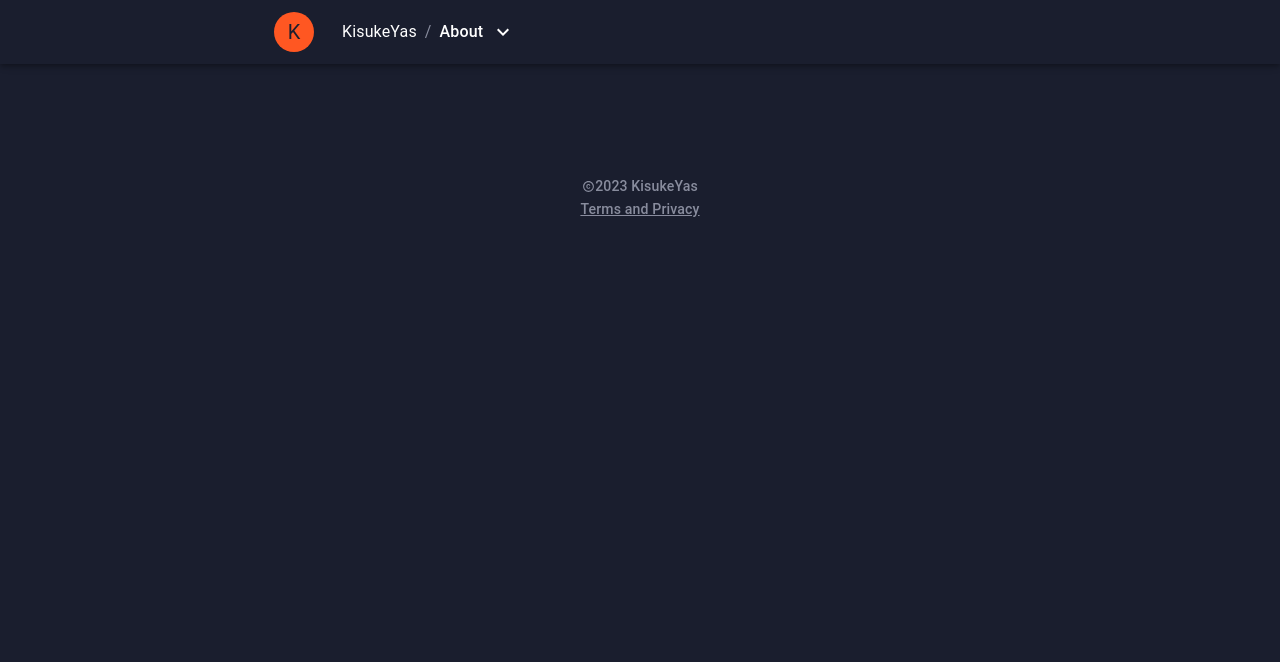
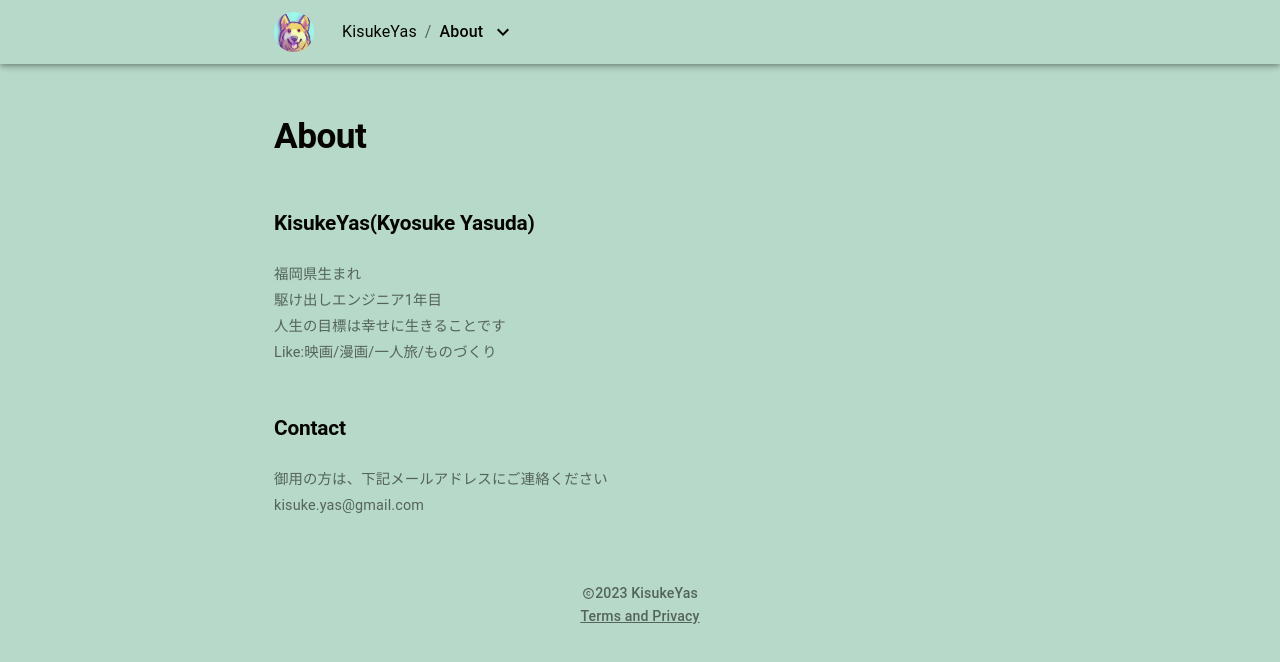
Before and after one commit to Kisukeyas/yasuda-page, a Next.js app: page /about in a window 1280 px wide. Shown: the top 662 px of the page. Built offline with nearby package versions, Linux system fonts and the light colour scheme.

Commit message:
fix: about page

```diff
--- a/components/Header.tsx
+++ b/components/Header.tsx
@@ -11,7 +11,6 @@ import {
   Toolbar,
   Typography,
 } from '@mui/material'
-import { deepOrange } from '@mui/material/colors'
 import Link from 'next/link'
 import { useRouter } from 'next/router'
 import { useCallback, useEffect, useState } from 'react'
@@ -59,7 +58,7 @@ function Header() {
     event.stopPropagation()
   }
   return (
-    <AppBar position='fixed' sx={{ background: 'rgba(26,30,46,.5)' }}>
+    <AppBar position='fixed' sx={{ background: 'rgba(182,217,201, .5)' }}>
       <Toolbar sx={{ maxWidth: '780px', width: '100%', margin: '0 auto' }}>
         <IconButton
           size='large'
@@ -69,14 +68,14 @@ function Header() {
           sx={{ mr: 2 }}
           onClick={() => router.push('/')}
         >
-          <Avatar sx={{ bgcolor: deepOrange[500] }}>K</Avatar>
+          <Avatar sx={{ bg: 'linear-gradient(#ffbc47,#ff7c4c)' }} src={'/images/avatar/dog1.png'} />
         </IconButton>
-        <Breadcrumbs aria-label='breadcrumb' sx={{ color: 'rgba(228,232,250,.55)' }}>
-          <Link style={{ color: '#fff', textDecoration: 'none' }} href='/'>
+        <Breadcrumbs aria-label='breadcrumb' sx={{ color: 'rgba(6,4,0,.55)' }}>
+          <Link style={{ color: '#060400', textDecoration: 'none' }} href='/'>
             KisukeYas
           </Link>
           {router.pathname.replace('/', '') !== '' && (
-            <Typography sx={{ fontWeight: '500', color: '#fff' }}>
+            <Typography sx={{ fontWeight: '500', color: '#060400' }}>
               {
                 selectHeaderPathName[
                   router.pathname.replace('/', '') as 'timeline' | 'portfolio' | 'about'
@@ -88,11 +87,11 @@ function Header() {
         <Box sx={{ position: 'relative' }}>
           {isOpenMenu ? (
             <IconButton onClick={() => closeModal}>
-              <KeyboardArrowUpIcon style={{ color: 'white' }} />
+              <KeyboardArrowUpIcon style={{ color: '#060400' }} />
             </IconButton>
           ) : (
             <IconButton onClick={(event) => handleClick(event)}>
-              <KeyboardArrowDownIcon style={{ color: 'white' }} />
+              <KeyboardArrowDownIcon style={{ color: '#060400' }} />
             </IconButton>
           )}
           {isOpenMenu && (
@@ -103,7 +102,7 @@ function Header() {
                 left: '-40px',
                 top: '40px',
                 width: '140px',
-                background: '#2b3047',
+                background: '#eeebda',
                 borderRadius: '12px',
                 padding: '6px',
                 fontSize: '.95rem',
@@ -122,8 +121,8 @@ function Header() {
                     width: '100%',
                     color:
                       router.pathname.replace('/', '') === item.pathName
-                        ? 'white'
-                        : 'rgba(228,232,250,.55)',
+                        ? '#060400'
+                        : 'rgba(6,4,0,.55)',
                     textDecoration: 'none',
                     textAlign: 'left',
                   }}
--- a/components/TimelineItem.tsx
+++ b/components/TimelineItem.tsx
@@ -28,7 +28,7 @@ const TimelineItem: FC<Props> = ({ children, publishedAt, path }) => {
           top: '2px',
           left: '-9px',
           backgroundColor: '#4f536a',
-          border: '4px solid #1a1e2e',
+          border: '4px solid #b6d9c9',
         }}
       ></Box>
       <Typography
@@ -44,7 +44,7 @@ const TimelineItem: FC<Props> = ({ children, publishedAt, path }) => {
           zIndex: '2',
           fontSize: '.95rem',
           borderRadius: '14px',
-          background: '#2b3047',
+          background: '#eeebda',
           boxShadow: '0 1px 2px rgba(0,0,0,.1)',
           textDecoration: 'none',
           marginTop: '1rem',
--- a/components/YearTimelineBox.tsx
+++ b/components/YearTimelineBox.tsx
@@ -33,7 +33,7 @@ const YearTimelineBox: FC<Props> = ({ year }) => {
             top: '10px',
             bottom: '0',
             width: '2px',
-            background: 'rgba(232,231,255,.09)',
+            background: 'rgba(6,4,0,.5)',
           },
           '@media (max-width:425px)': {
             marginTop: '1rem',
@@ -49,7 +49,7 @@ const YearTimelineBox: FC<Props> = ({ year }) => {
               path={item.path}
               publishedAt={publishedDate.format('MMM DD')}
             >
-              <Typography sx={{ color: 'white', fontWeight: '700' }}>{item.title}</Typography>
+              <Typography sx={{ color: '#060400', fontWeight: '700' }}>{item.title}</Typography>
               <Typography sx={{ fontSize: '.88em', marginTop: '0.6rem' }}>
                 {publishedDate.format('MMM DD, YYYY')}
                 {` liked Count ${item.likedCount}`}
--- a/pages/about.tsx
+++ b/pages/about.tsx
@@ -1,4 +1,4 @@
-import { Container } from '@mui/material'
+import { Container, Typography } from '@mui/material'
 import Footer from '@/components/Footer'
 import Header from '@/components/Header'
 
@@ -6,7 +6,29 @@ function About() {
   return (
     <>
       <Header />
-      <Container sx={{ paddingTop: '3rem' }}></Container>
+      <Container sx={{ paddingTop: '3rem' }}>
+        <Typography variant='h1'> About</Typography>
+        <Typography variant='h2' sx={{ margin: '3rem 0 0' }}>
+          KisukeYas(Kyosuke Yasuda)
+        </Typography>
+        <Typography sx={{ margin: '1.5rem 0 0', lineHeight: '1.8', fontSize: '0.9em' }}>
+          福岡県生まれ
+          <br />
+          駆け出しエンジニア1年目
+          <br />
+          人生の目標は幸せに生きることです
+          <br />
+          Like:映画/漫画/一人旅/ものづくり
+        </Typography>
+        <Typography variant='h2' sx={{ margin: '3rem 0 0' }}>
+          Contact
+        </Typography>
+        <Typography sx={{ margin: '1.5rem 0 0', lineHeight: '1.8', fontSize: '0.9em' }}>
+          御用の方は、下記メールアドレスにご連絡ください
+          <br />
+          kisuke.yas@gmail.com
+        </Typography>
+      </Container>
       <Footer />
     </>
   )
--- a/styles/theme.ts
+++ b/styles/theme.ts
@@ -3,25 +3,25 @@ import { createTheme } from '@mui/material'
 export const theme = createTheme({
   palette: {
     background: {
-      default: '#1a1e2e',
+      default: '#b6d9c9',
     },
   },
   typography: {
     body1: {
-      color: 'rgba(228,232,250,.55)',
+      color: 'rgba(6,4,0,.55)',
     },
     subtitle1: {
-      color: '#fff',
+      color: '#060400',
     },
     h1: {
-      color: '#fff',
+      color: '#060400',
       fontSize: '2.2rem',
       margin: '0',
       lineHeight: '1.4',
       fontWeight: '700',
     },
     h2: {
-      color: '#fff',
+      color: '#060400',
       fontSize: '1.3rem',
       margin: '0',
       lineHeight: '1.4',
```
Also changed, not shown: pages/index.tsx (+8 -8 lines), public/images/avatar/dog1.png (added).
